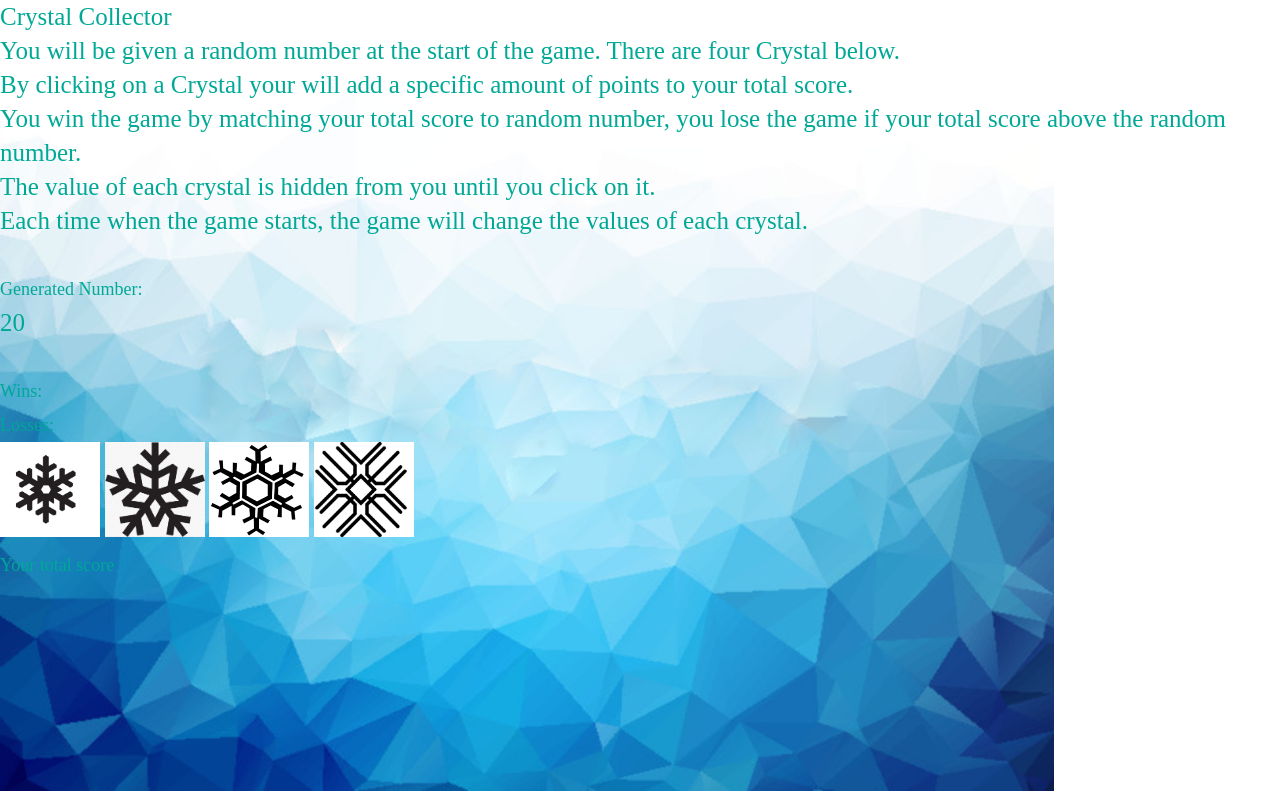
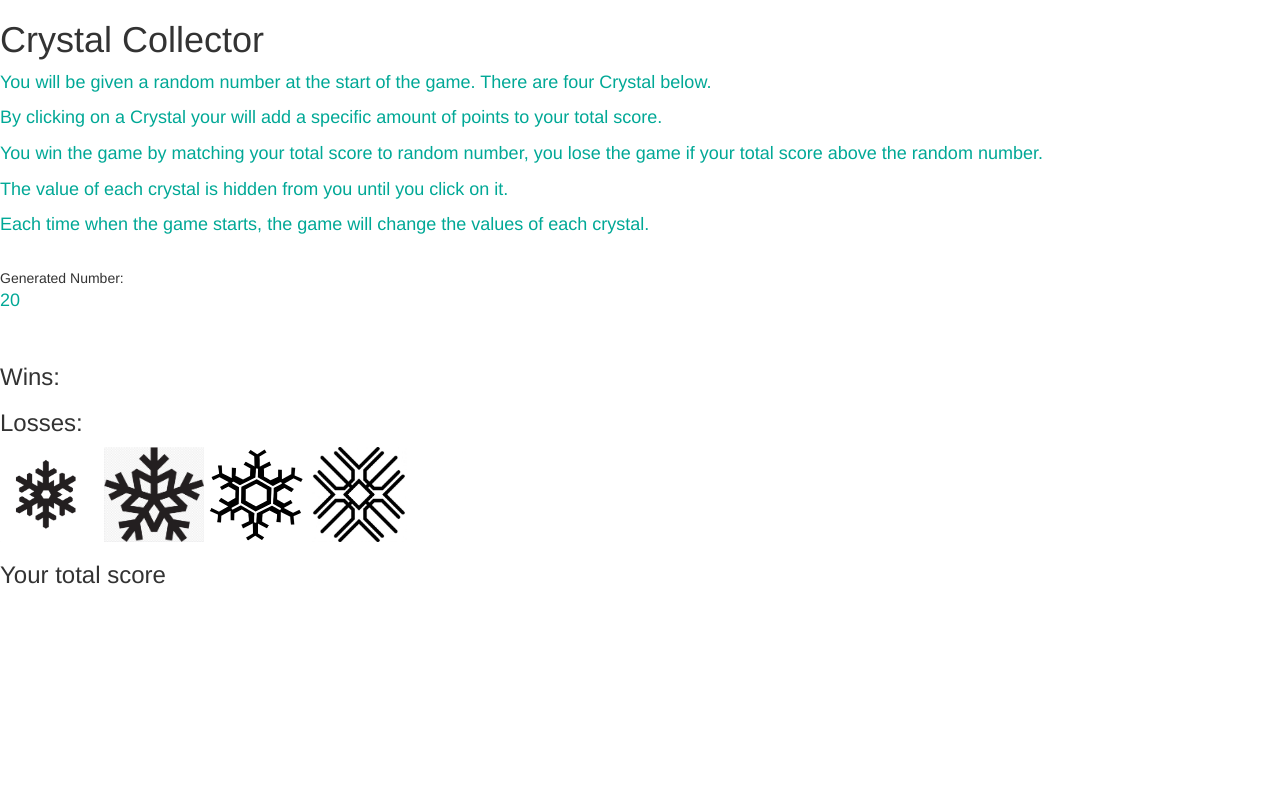
Before and after one commit to jzarta/week-4-gameCrystals, a PHP site: page /index.html in a window 1280 px wide. Run offline with PHP 8.4, Linux system fonts and the light colour scheme.

Commit message:
up background

```diff
--- a/css/mystyle.css
+++ b/css/mystyle.css
@@ -1,17 +1,17 @@
 body{
-	background-image: url("../images/background.png");
+	background-image: url;
 	background-size: 1054px, 750px;
 	background-repeat: no-repeat;
 	font-size: 18px;
 	line-height: 34px;
-	font-family: font-family: 'Noto Sans', sans-serif;
+	font-family: 'Ubuntu', sans-serif;;
 	color: #00A896;
 }
 h1,
 
 p{
 	font-family: font-family: 'Noto Sans', sans-serif;
-	font-size: 25px;
+	font-size: 18px;
 	color: #00A896;
 }
 .container {
--- a/index.html
+++ b/index.html
@@ -10,11 +10,15 @@
 
 <link rel="stylesheet" type="text/css" href="css/myreset.css">
 <link rel="stylesheet" type="text/css" href="css/mystyle.css">
+<link href='https://fonts.googleapis.com/css?family=Ubuntu:300italic,300' rel='stylesheet' type='text/css'>
 
-<link href='https://fonts.googleapis.com/css?family=Noto+Sans' rel='stylesheet' type='text/css'>
+<link rel="stylesheet" href="https://maxcdn.bootstrapcdn.com/bootstrap/3.3.6/css/bootstrap.min.css" integrity="sha384-1q8mTJOASx8j1Au+a5WDVnPi2lkFfwwEAa8hDDdjZlpLegxhjVME1fgjWPGmkzs7" crossorigin="anonymous">
+
 </head>
 
 <body>
+
+ </div>
 
 	<h1>Crystal Collector</h1>
 
@@ -87,7 +91,9 @@
  var newYourNumber =  function yourNumber(min, max) {
         return Math.floor(Math.random() * (max - min + 1) + min);
  };
+
 //var Clicks
+
 $("#crystalOne").on("click", function(){
     var randomOnClick = newYourNumber(1 , 12);
     console.log(randomOnClick);
@@ -103,31 +109,23 @@
     	$("#losses").html(losses);
     }
 
-
-     //check();
 });
 
 $("#crystalTwo").on("click", function(){
-     //total += random2;
-     //$(totalscore).html("<img>crystalTwo</img>" + total);
+  var randomOnClick = newYourNumber(1 , 12);
+  console.log(randomOnClick);
+  yourTotalScore = yourTotalScore + randomOnClick;
+  $("#yourTotalScore").html(yourTotalScore);
+});
 
-    var randomOnClick = newYourNumber(1 , 12);
-
+$("#crystalThree").on("click", function(){
 
 });
-$("#crystalThree").on("click", function(){
-     //total += random3;
-     //$(totalscore).html("<img>crystalThree</img>" + total);
-    var randomOnClick = newYourNumber(1 , 12);
 
+$("#crystalFour").on("click", function(){
 
 });
-$("#crystalFour").on("click", function(){
-     //total += random4;
-     //$(totalscore).html("<img>crystalFour</img>" + total);
-    var randomOnClick = newYourNumber(1 , 12);
 
-});
 });
 </script>
 </body>
```
Also changed, not shown: images/background2.png (added).
